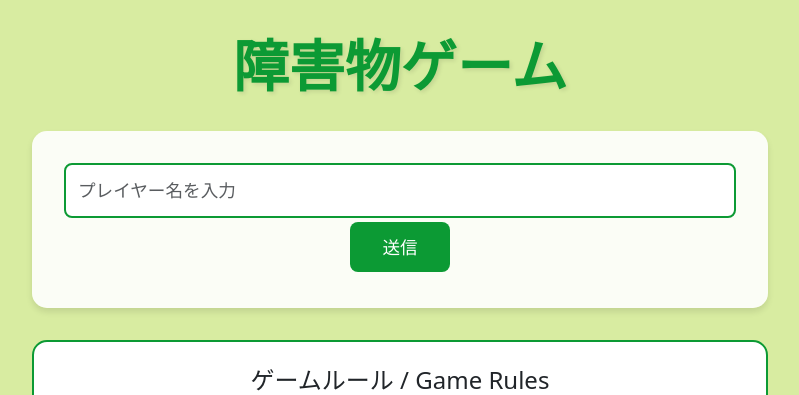
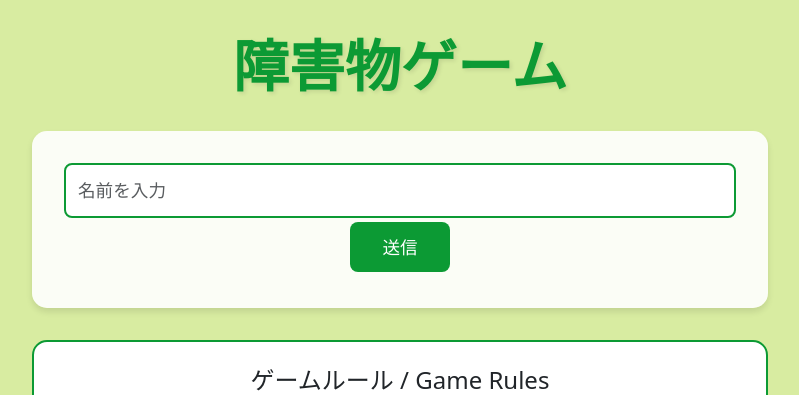
Before and after one commit to hayashichiho/RealtimeBattleGame, a Python web app: template templates/login.html in a window 1280 px wide. Shown: the top 395 px of the page, without its empty margins (240-1039 px from the left). Run offline with Jinja, Linux system fonts and the light colour scheme; the template is opened without the code that fills it, so the values that code supplies are empty.

Commit message:
[fix]スマホの画面に合わせて，プレイヤー名→名前に変更

```diff
--- a/static/js/globals.js
+++ b/static/js/globals.js
@@ -36,7 +36,7 @@ let tapCooldown = 0;
 const TAP_COOLDOWN_TIME = 8;  // タップクールダウン
 const INVINCIBLE_TIME = 50;   // 無敵フレーム数(衝突時)
 const STAR_TIME = 240;        // アイテム取得時の無敵時間
-const MAX_FRAME = 30 * 60 * 0.3; // 2分後に終了
+const MAX_FRAME = 30 * 60 * 0.5; // 2分後に終了
 
 // 敵用スプライト番号（スライム：下から1番目、ゴースト：2番目、スケルトン：3番目）
 const slime_dir = 10;
--- a/templates/login.html
+++ b/templates/login.html
@@ -1,7 +1,8 @@
 <!DOCTYPE html>
 <html lang="ja">
+
 <head>
-    <title>ドリブルゲーム</title>
+    <title>障害物ゲーム</title>
     <meta charset="utf-8">
     <meta name="viewport" content="width=device-width, initial-scale=1">
     <link href="https://cdn.jsdelivr.net/npm/bootstrap@5.3.0/dist/css/bootstrap.min.css" rel="stylesheet">
@@ -113,14 +114,10 @@
             <form action="{{ url_for('login') }}" method="post" class="needs-validation" novalidate>
                 <div class="mb-1">
                     <div class="invalid-feedback">
-                        プレイヤー名を入力してください
+                        名前を入力してください
                     </div>
-                    <input type="text"
-                           class="form-control custom-input"
-                           id="playerName"
-                           name="name"
-                           placeholder="プレイヤー名を入力"
-                           required>
+                    <input type="text" class="form-control custom-input" id="playerName" name="name" placeholder="名前を入力"
+                        required>
                 </div>
                 <div class="mb-1 text-center">
                     <button type="submit" class="btn custom-button w-30 text-white">送信</button>
@@ -134,15 +131,18 @@
 
             <ul class="nav nav-tabs" id="rulesTab" role="tablist">
                 <li class="nav-item" role="presentation">
-                    <button class="nav-link active" id="japanese-tab" data-bs-toggle="tab" data-bs-target="#japanese" type="button" role="tab" aria-controls="japanese" aria-selected="true">日本語</button>
+                    <button class="nav-link active" id="japanese-tab" data-bs-toggle="tab" data-bs-target="#japanese"
+                        type="button" role="tab" aria-controls="japanese" aria-selected="true">日本語</button>
                 </li>
                 <li class="nav-item" role="presentation">
-                    <button class="nav-link" id="english-tab" data-bs-toggle="tab" data-bs-target="#english" type="button" role="tab" aria-controls="english" aria-selected="false">English</button>
+                    <button class="nav-link" id="english-tab" data-bs-toggle="tab" data-bs-target="#english"
+                        type="button" role="tab" aria-controls="english" aria-selected="false">English</button>
                 </li>
             </ul>
 
             <div class="tab-content" id="rulesTabContent">
-                <div class="tab-pane fade show active rules-content" id="japanese" role="tabpanel" aria-labelledby="japanese-tab">
+                <div class="tab-pane fade show active rules-content" id="japanese" role="tabpanel"
+                    aria-labelledby="japanese-tab">
                     <h4 class="mb-3">2分間で一番進めるのは誰だ！</h4>
                     <ul class="rules-list">
                         <li>画面タップで進行方向を切り替え</li>
@@ -188,4 +188,5 @@
         </div>
     </noscript>
 </body>
+
 </html>
--- a/templates/ranking.html
+++ b/templates/ranking.html
@@ -94,7 +94,7 @@
                     <thead>
                         <tr class="text-center">
                             <th>順位</th>
-                            <th>プレイヤー名</th>
+                            <th>名前</th>
                             <th>距離</th>
                         </tr>
                     </thead>
```
Also changed, not shown: players.db.
